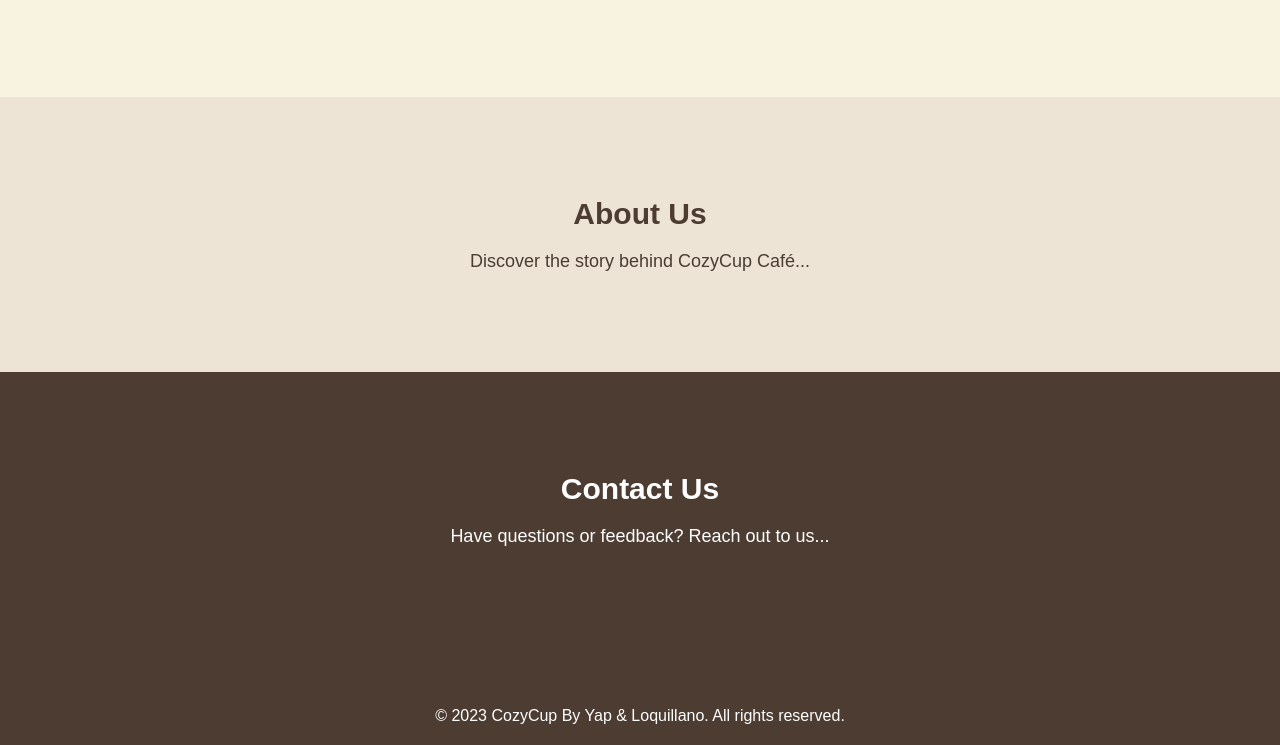
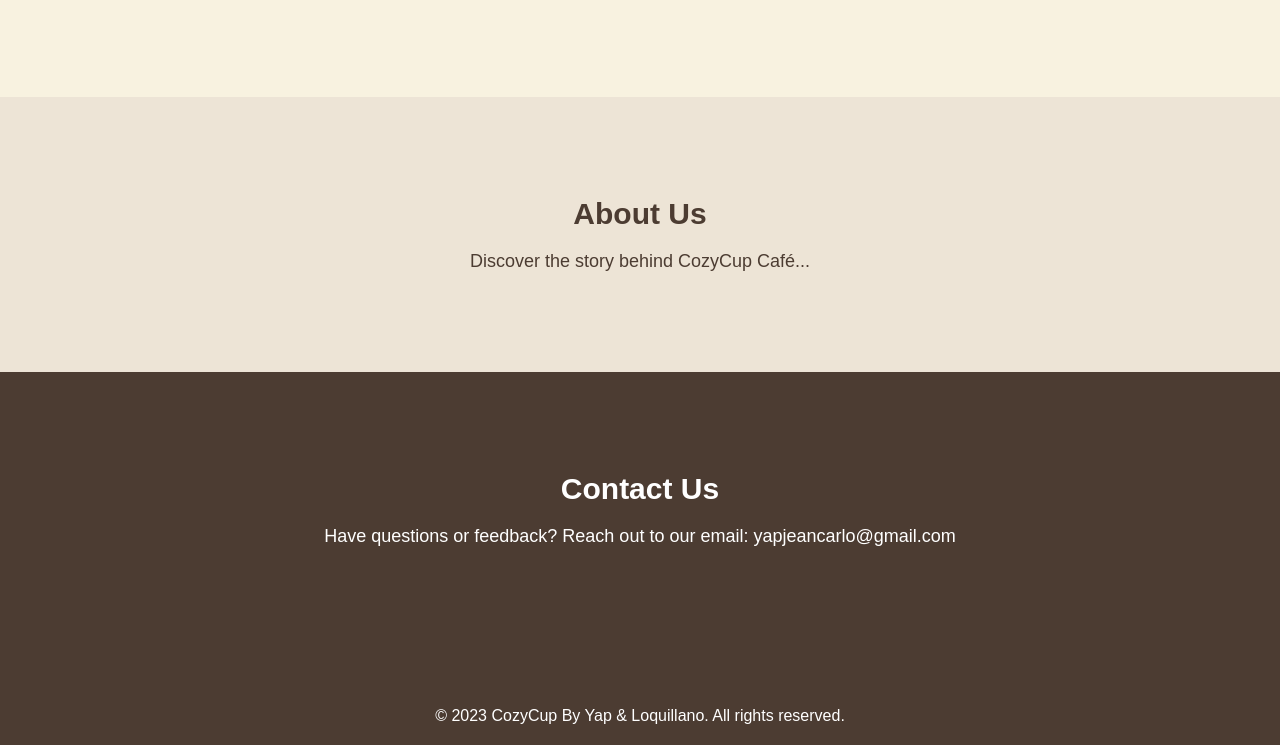
Before and after one commit to yapcarloo/Cozycup_Yap-Loquillano, a plain HTML site: page index.html in a window 1280 px wide. Shown: the part 1265-2010 px from the top of the page. Drawn offline with Linux system fonts and the light colour scheme.

Commit message:
Edited ContactUs

```diff
--- a/index.html
+++ b/index.html
@@ -89,7 +89,7 @@
 
     <section id="contact" class="contact">
         <h2>Contact Us</h2>
-        <p>Have questions or feedback? Reach out to us...</p>
+        <p>Have questions or feedback? Reach out to our email: yapjeancarlo@gmail.com</p>
     </section>
 
     <footer>
```
